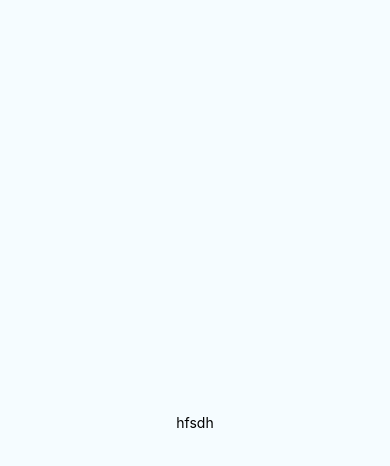
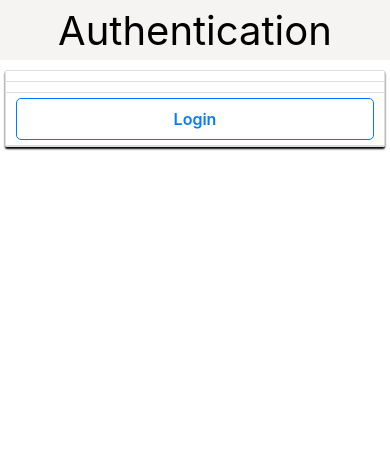
Before and after one commit to animehk55/React-Native-Authentication, a React Native app: screen / in a window 390 px wide. Shown: the top 466 px of the page. Built offline with nearby package versions, Linux system fonts and the light colour scheme.

Commit message:
solved firebase import issue

```diff
--- a/App.js
+++ b/App.js
@@ -1,33 +1,32 @@
 import React, {Component} from 'react';
-import {Platform, StyleSheet, Text, View} from 'react-native';
+import {Text, View} from 'react-native';
+// import firebase from 'firebase';
+import firebase from '@firebase/app';
+import '@firebase/auth';
+import { Header } from './src/components/common';
+import LoginForm from './src/components/LoginForm';
 
-class App extends Component{
+
+class App extends Component {
+  componentWillMount() {
+    firebase.initializeApp({
+      apiKey: 'AIzaSyDpC3MY8oU6rveSP6DNVyWAfYLPRJIuajU',
+      authDomain: 'authenticationfirenative.firebaseapp.com',
+      databaseURL: 'https://authenticationfirenative.firebaseio.com',
+      projectId: 'authenticationfirenative',
+      storageBucket: 'authenticationfirenative.appspot.com',
+      messagingSenderId: '572832231141'
+    });
+    }
+
   render() {
     return (
-      <View style={styles.container}>
-        <Text>hfsdh</Text>
+      <View>
+        <Header headerText="Authentication" />
+        <LoginForm />
       </View>
     );
   }
 }
 
-const styles = StyleSheet.create({
-  container: {
-    flex: 1,
-    justifyContent: 'center',
-    alignItems: 'center',
-    backgroundColor: '#F5FCFF',
-  },
-  welcome: {
-    fontSize: 20,
-    textAlign: 'center',
-    margin: 10,
-  },
-  instructions: {
-    textAlign: 'center',
-    color: '#333333',
-    marginBottom: 5,
-  },
-});
-
 export default App;
--- /dev/null
+++ b/src/components/LoginForm.js
@@ -0,0 +1,22 @@
+import React, {Component} from 'react';
+import { View } from 'react-native';
+import { Button, Card, CardSection } from './common';
+
+class LoginForm extends Component {
+    render() {
+        return (
+            <Card>
+                <CardSection />
+                <CardSection />
+
+                <CardSection>
+                    <Button>
+                        Login
+                    </Button>
+                </CardSection>
+            </Card>
+        );
+    }
+}
+
+export default LoginForm;
--- a/src/components/common/Card.js
+++ b/src/components/common/Card.js
@@ -27,4 +27,4 @@ const styles = {
     }
 }
 
-export { Card : Card };
+export { Card };
```
Also changed, not shown: package.json (line endings or trailing spaces), 1 other file (tests, documents, lock files or other folders).
